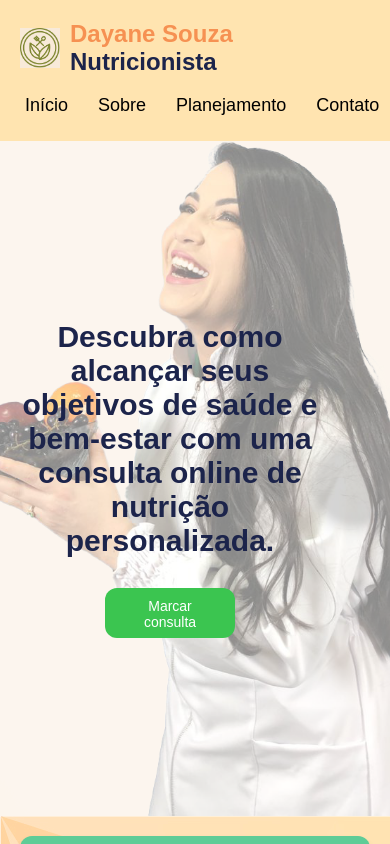
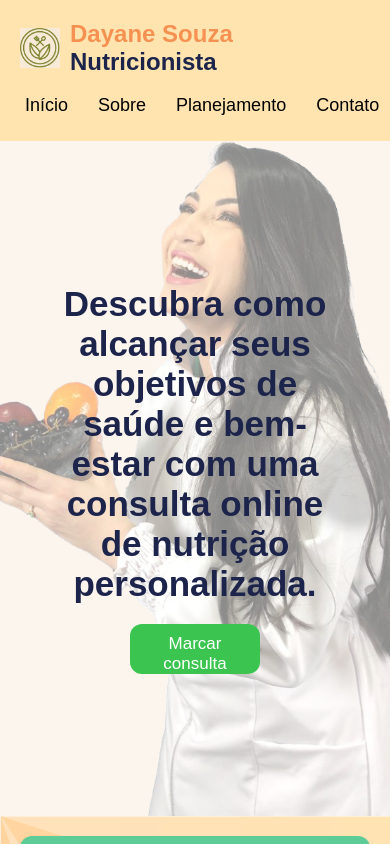
Before and after one commit to MahFelix/NutriDay, a React (Vite) app: page / in a window 390 px wide. Shown: the top 844 px of the page. Built offline with nearby package versions, Linux system fonts and the light colour scheme.

Commit message:
✨ feat:  adjust responsividade

```diff
--- a/src/components/About.jsx
+++ b/src/components/About.jsx
@@ -1,6 +1,6 @@
 import styled from 'styled-components';
 import backgroundImage from '../assets/BG.jpg'; // Substitua pelo caminho correto da sua imagem
-import backgroundImageMobile from '../assets/BGBG2.png'
+import backgroundImageMobile from '../assets/BGBG2.png';
 
 const Container = styled.div`
   display: flex;
@@ -15,7 +15,6 @@ const Container = styled.div`
   background-position: center; /* Centraliza a imagem */
   background-repeat: no-repeat; /* Evita repetição da imagem */
 
-
   @media (max-width: 768px) {
     background-image: url(${backgroundImageMobile}); /* Imagem de fundo para mobile */
   }
@@ -25,16 +24,17 @@ const TextSection = styled.div`
   display: flex;
   flex-direction: column;
   flex: 1;
-  padding-right: 50px;
-  min-width: 300px; /* Define uma largura mínima */
+  padding: 20px; /* Reduzido para melhorar a responsividade */
   justify-content: center;
   align-items: center;
+  text-align: center; /* Centraliza o texto em telas menores */
 `;
 
 const Heading = styled.h1`
   font-size: 75px;
   color: #1C244B;
-  width: 40%; /* Ajusta a largura do título */
+  max-width: 600px; /* Define uma largura máxima para o título */
+  margin: 0 auto; /* Centraliza horizontalmente */
 
   @media (max-width: 1024px) {
     font-size: 60px; /* Ajuste para telas médias */
@@ -42,12 +42,11 @@ const Heading = styled.h1`
 
   @media (max-width: 768px) {
     font-size: 45px; /* Ajuste para tablets */
-    width: 100%; /* Para garantir que o texto ocupe a largura total em telas menores */
-    text-align: center; /* Centraliza o texto em telas menores */
+    width: 90%; /* Aumenta a largura para ocupar mais espaço em telas menores */
   }
 
   @media (max-width: 480px) {
-    font-size: 30px; /* Ajuste para telas de celulares */
+    font-size: 35px; /* Ajuste para telas de celulares */
   }
 `;
 
@@ -61,20 +60,20 @@ const Button = styled.button`
   height: 70px;
   border-radius: 12px;
   cursor: pointer;
+  margin-top: 20px; /* Adicionado para espaçamento entre o título e o botão */
+
   &:hover {
     background-color: #d88804;
   }
 
   @media (max-width: 768px) {
     font-size: 24px;
-    width: 200px;
+    width: 100%; /* Ajusta a largura do botão para ocupar 100% do contêiner */
     height: 80px;
-    margin-top: 30px;
-
   }
 
   @media (max-width: 480px) {
-    font-size: 14px;
+    font-size: 17px;
     width: 130px;
     height: 50px;
   }
```
